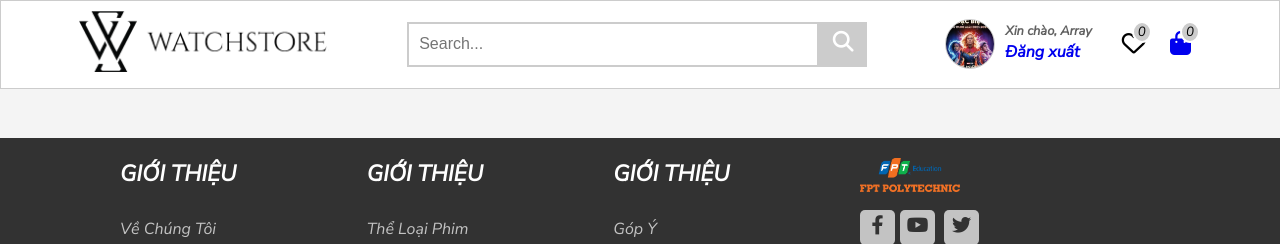
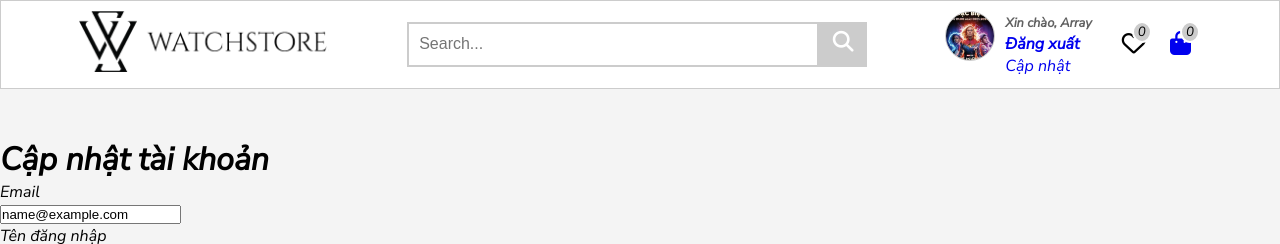
Before and after one commit to 02-PRO1014-WD18313/Nhom10_BookingVePhim_CinemaSeat, a PHP site: page /index.php?act=uploadtk in a window 1280 px wide. Shown: the top 244 px of the page. Run offline with PHP 8.4, Linux system fonts and the light colour scheme; the visitor is signed in with stand-in values (Sample User, id 1); tables that the repository leaves empty or names only in its code hold one stand-in row (values such as "Sample post").

Commit message:
upload_capnhat_tk

```diff
--- a/index.php
+++ b/index.php
@@ -8,6 +8,8 @@ include 'view/header.php';
 include 'model/taikhoan.php';
 include 'model/cart.php';
 include 'model/binhluan.php';
+
+
 
 
 $list_sp_home = loadAll_sanpham();
@@ -88,6 +90,22 @@ if (isset($_GET['act']) && $_GET['act'] != '') {
             }
             include_once 'view/cart/viewcart.php';
             break;
+        case 'uploadtk':
+            if (isset($_SESSION['user'])) {
+                if (isset($_POST['btn']) && ($_POST['btn'] > 0)) {
+                    $user = $_POST['user'];
+                    $pass = $_POST['pass'];
+                    $email = $_POST['email'];
+                    $id = $_POST['id'];
+                    if($user =='' || $pass =='' || $email ==''){
+                        echo 'Không được để trống các trường';
+                    }
+                    update_taikhoan($id, $user, $pass, $email);
+                }
+                $lay = selectone_tk($_SESSION['iduser']);
+            }
+            include "view/taikhoan/uploadtk.php";
+            break;
     }
 } else {
     include 'view/home.php';
--- a/model/taikhoan.php
+++ b/model/taikhoan.php
@@ -31,9 +31,9 @@ function loadall_taikhoan($key="",$idtk=0){
         $sp=pdo_query_one($sql);
         return $sp;
     }
-    function  update_taikhoan($id,$user,$pass,$email,$diachi,$tel){
-            $sql="UPDATE taikhoan SET user='".$user."', pass='".$pass."', email='".$email."',  diachi='".$diachi."', tel='".$tel."' WHERE id=".$id;
-        pdo_execute($sql);
+    function  update_taikhoan($id,$user,$pass,$email){
+            $sql="UPDATE taikhoan SET user='".$user."', pass='".$pass."', email='".$email."' WHERE id=".$id;
+            pdo_execute($sql);
     }
 
     function update_role($id,$role){
@@ -45,5 +45,8 @@ function loadall_taikhoan($key="",$idtk=0){
         $sp=pdo_query_one($sql);
         return $sp;
     }
-
+    function selectone_tk($id){
+        $sql = "SELECT * FROM taikhoan WHERE id=".$id;
+        return pdo_query_one($sql);
+    }
 ?>
--- a/view/header.php
+++ b/view/header.php
@@ -33,6 +33,7 @@
                             <img src="image/avata_04.webp" alt="loi" />
                             <span class="span">Xin chào, <?= $_SESSION['user'] ?></span> <br />
                             <span><a href="?act=dangxuat">Đăng xuất</a></span>
+                            <li><a href="?act=uploadtk">Cập nhật</a></li>
                         </div>
                     <?php } else { ?>
                         <?php
--- /dev/null
+++ b/view/taikhoan/uploadtk.php
@@ -0,0 +1,19 @@
+<h1>Cập nhật tài khoản</h1>
+
+<form action="?act=uploadtk" method="post">
+    <div>
+        <p>Email</p>
+        <input type="email" name="email" value="<?= $lay['email'] ?>">
+    </div>
+    <div>
+        <p>Tên đăng nhập</p>
+        <input type="text" name="user" value="<?= $lay['user'] ?>">
+    </div>
+    <p>Mật khẩu</p>
+    <div>
+        <input type="text" name="pass" value="<?= $lay['pass'] ?>">
+    </div>
+    <input type="hidden" name="id" value="<?= $lay['id'] ?>">
+    <input type="submit" value="Cập nhật" name="btn">
+    <input type="reset" value="Nhập lại">
+</form>
```
Also changed, not shown: view/taikhoan/mytaikhoan.php (+10 -10 lines).
